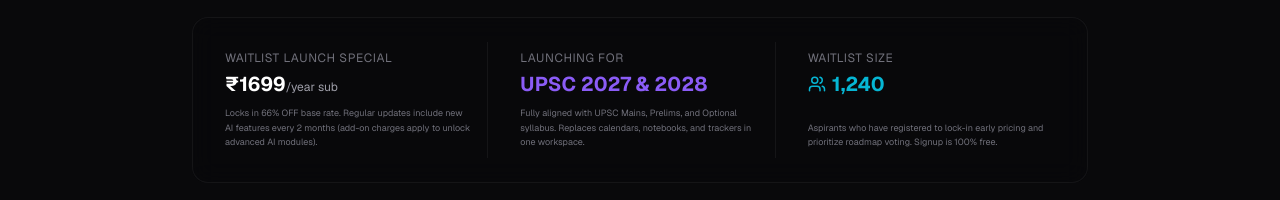
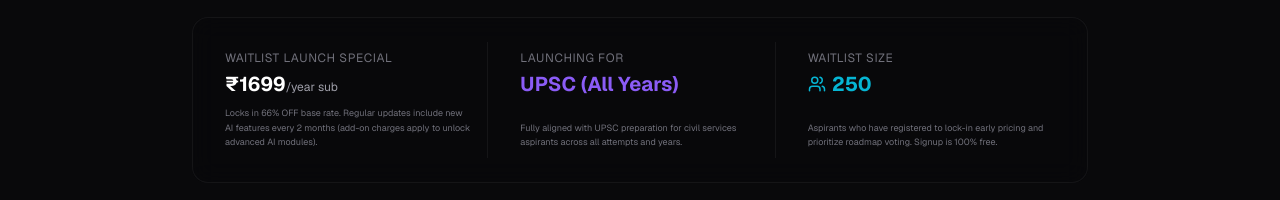
Before and after one commit to rithikavj1/upsc-landing-public, a Next.js app: page / in a window 1280 px wide. Shown: the part 718-918 px from the top of the page. Built offline with nearby package versions, Linux system fonts and the light colour scheme; no server answers; the database is empty.

Commit message:
Hide live upvote count from public view and change waitlist baseline count to 250

```diff
--- a/src/components/Hero.tsx
+++ b/src/components/Hero.tsx
@@ -11,7 +11,7 @@
 }
 
 export default function Hero({ onWatchDemoClick, onJoinClick }: HeroProps) {
-  const [count, setCount] = useState<number>(1240);
+  const [count, setCount] = useState<number>(250);
 
   useEffect(() => {
     async function loadCount() {
@@ -106,11 +106,11 @@
                 Launching For
               </span>
               <span className="mt-1 font-sans text-xl font-bold text-brand-purple block">
-                UPSC 2027 & 2028
+                UPSC (All Years)
               </span>
             </div>
             <p className="text-[9px] text-zinc-500 mt-2 leading-relaxed">
-              Fully aligned with UPSC Mains, Prelims, and Optional syllabus. Replaces calendars, notebooks, and trackers in one workspace.
+              Fully aligned with UPSC preparation for civil services aspirants across all attempts and years.
             </p>
           </div>
 
--- a/src/components/VotingRoadmap.tsx
+++ b/src/components/VotingRoadmap.tsx
@@ -13,6 +13,7 @@
 }
 
 export default function VotingRoadmap() {
+  const [isAdmin, setIsAdmin] = useState<boolean>(false);
   const [votes, setVotes] = useState<Record<string, number>>({});
   const [votedFeatures, setVotedFeatures] = useState<Record<string, boolean>>({});
   const [loading, setLoading] = useState<boolean>(true);
@@ -94,8 +95,14 @@
       }
     }
 
-    // Load from local storage what the user voted for
     if (typeof window !== "undefined") {
+      // Check admin status
+      const params = new URLSearchParams(window.location.search);
+      if (params.get("admin") === "true") {
+        setIsAdmin(true);
+      }
+
+      // Load from local storage what the user voted for
       const storedVotes = localStorage.getItem("user_roadmap_voted") || "{}";
       try {
         setVotedFeatures(JSON.parse(storedVotes));
@@ -196,11 +203,11 @@
                     <div className="text-right">
                       {loading ? (
                         <div className="h-4 w-12 bg-zinc-800 rounded animate-pulse" />
-                      ) : (
+                      ) : isAdmin ? (
                         <span className="font-sans text-xs font-bold text-white">
                           {voteCount.toLocaleString()} <span className="text-[10px] text-zinc-500 font-normal">votes ({percentage}%)</span>
                         </span>
-                      )}
+                      ) : null}
                     </div>
                   </div>
 
--- a/src/components/WaitlistModal.tsx
+++ b/src/components/WaitlistModal.tsx
@@ -15,11 +15,11 @@
 export default function WaitlistModal({ isOpen, onClose, onSuccess }: WaitlistModalProps) {
   const [name, setName] = useState<string>("");
   const [email, setEmail] = useState<string>("");
-  const [targetYear, setTargetYear] = useState<string>("2027");
+  const [targetYear, setTargetYear] = useState<string>("All Years");
   const [optionalSubject, setOptionalSubject] = useState<string>("");
   const [loading, setLoading] = useState<boolean>(false);
   const [success, setSuccess] = useState<boolean>(false);
-  const [waitlistCount, setWaitlistCount] = useState<number>(1240);
+  const [waitlistCount, setWaitlistCount] = useState<number>(250);
 
   // Load count
   useEffect(() => {
@@ -172,9 +172,10 @@
                         onChange={(e) => setTargetYear(e.target.value)}
                         className="w-full rounded-xl border border-white/10 bg-zinc-950 px-3 py-2 text-xs text-white focus:border-brand-purple focus:outline-none focus:ring-1 focus:ring-brand-purple"
                       >
-                        <option value="2027">2027 Aspirant</option>
-                        <option value="2028">2028 Aspirant</option>
-                        <option value="2026">2026 Veteran</option>
+                        <option value="All Years">UPSC Aspirant (All Years)</option>
+                        <option value="2027">2027 Attempt</option>
+                        <option value="2028">2028 Attempt</option>
+                        <option value="2026">2026 Attempt</option>
                         <option value="Other">Other</option>
                       </select>
                     </div>
--- a/src/lib/supabase.ts
+++ b/src/lib/supabase.ts
@@ -389,11 +389,11 @@
   if (isSupabaseConfigured && supabase) {
     const { count, error } = await supabase.from('waitlist').select('*', { count: 'exact', head: true });
     if (!error && count !== null) {
-      return 1240 + count;
+      return 250 + count;
     }
   }
   const list = getLocalStorageData<WaitlistEntry[]>('upsc_waitlist', INITIAL_WAITLIST);
-  return 1240 + list.length;
+  return 250 + list.length;
 }
 
 export async function getWaitlistEntries(): Promise<WaitlistEntry[]> {
@@ -438,7 +438,7 @@
     list.unshift(newEntry);
     setLocalStorageData('upsc_waitlist', list);
   }
-  return 1240 + list.length;
+  return 250 + list.length;
 }
 
 // Helper to clear mock details for local testing resets
```
